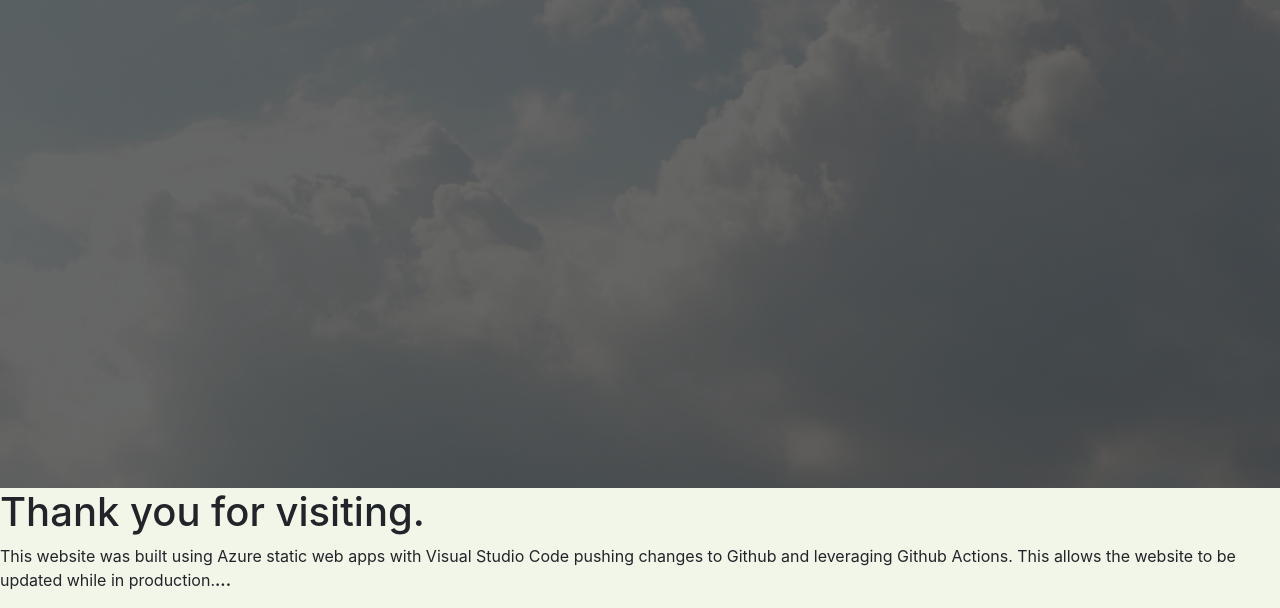
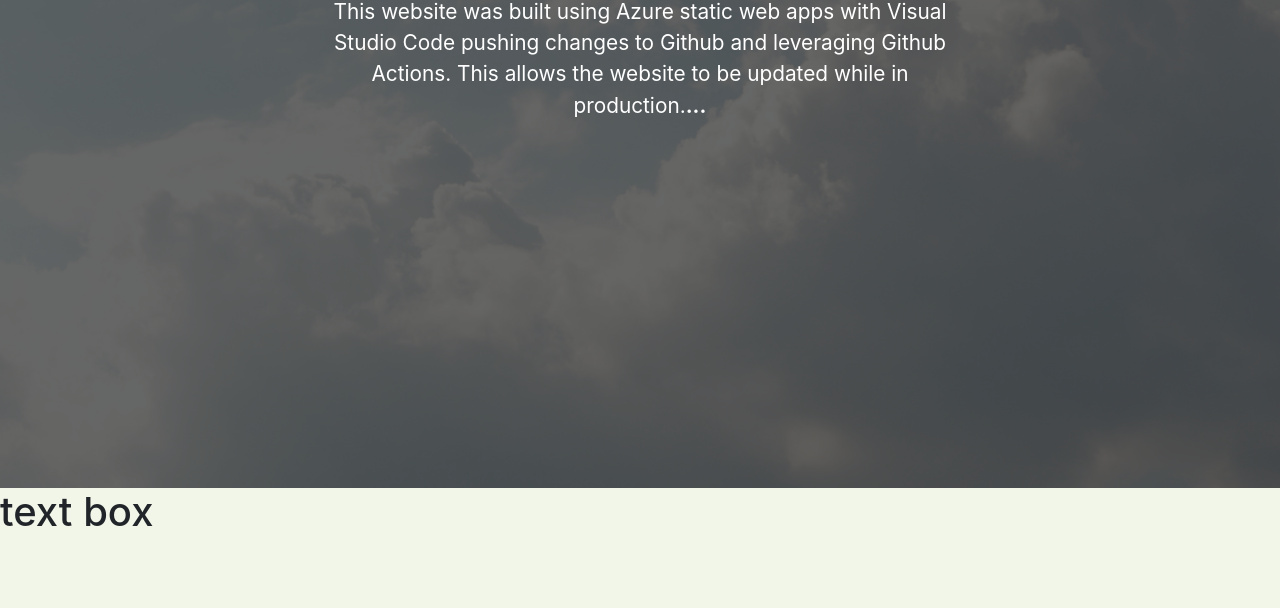
Before and after one commit to ian-naps/iannapolicomstaticsite, a plain HTML site: page src/index.html in a window 1280 px wide. Shown: the part 368-976 px from the top of the page. After the commit the page ends 912 px from the top, so only its background shows below. Drawn offline with nearby package versions, Linux system fonts and the light colour scheme; files whose address does not match are found by name.

Commit message:
changes to description in html and css files

```diff
--- a/src/index.html
+++ b/src/index.html
@@ -39,12 +39,16 @@
   <header
     class="page-header header container-fluid">
     <div class="overlay"></div>
+    <div class="description">
+      <h1>Welcome to the Landing Page!</h1>
+      <p>This website was built using Azure static web apps with Visual Studio Code pushing changes to Github and leveraging Github Actions. This allows the website to be updated while in production.<b id="name">...</b></p>
+
+    </div>
 
   </header>
 
   <main>
-    <h1>Thank you for visiting.</h1>
-    <p>This website was built using Azure static web apps with Visual Studio Code pushing changes to Github and leveraging Github Actions. This allows the website to be updated while in production.<b id="name">...</b></p>
+    <h1>text box</h1>
   </main>
 
 
--- a/src/styles.css
+++ b/src/styles.css
@@ -37,3 +37,19 @@ body {
   top: 0;
   background: rgba(0, 0, 0, 0.6);
 }
+
+.description {
+	left: 50%;
+	position: absolute;
+	top: 45%;
+	transform: translate(-50%, -55%);
+	text-align: center;
+}
+.description h1 {
+	color: #6ab446;
+}
+.description p {
+	color: #fff;
+	font-size: 1.3rem;
+	line-height: 1.5;
+}
```
